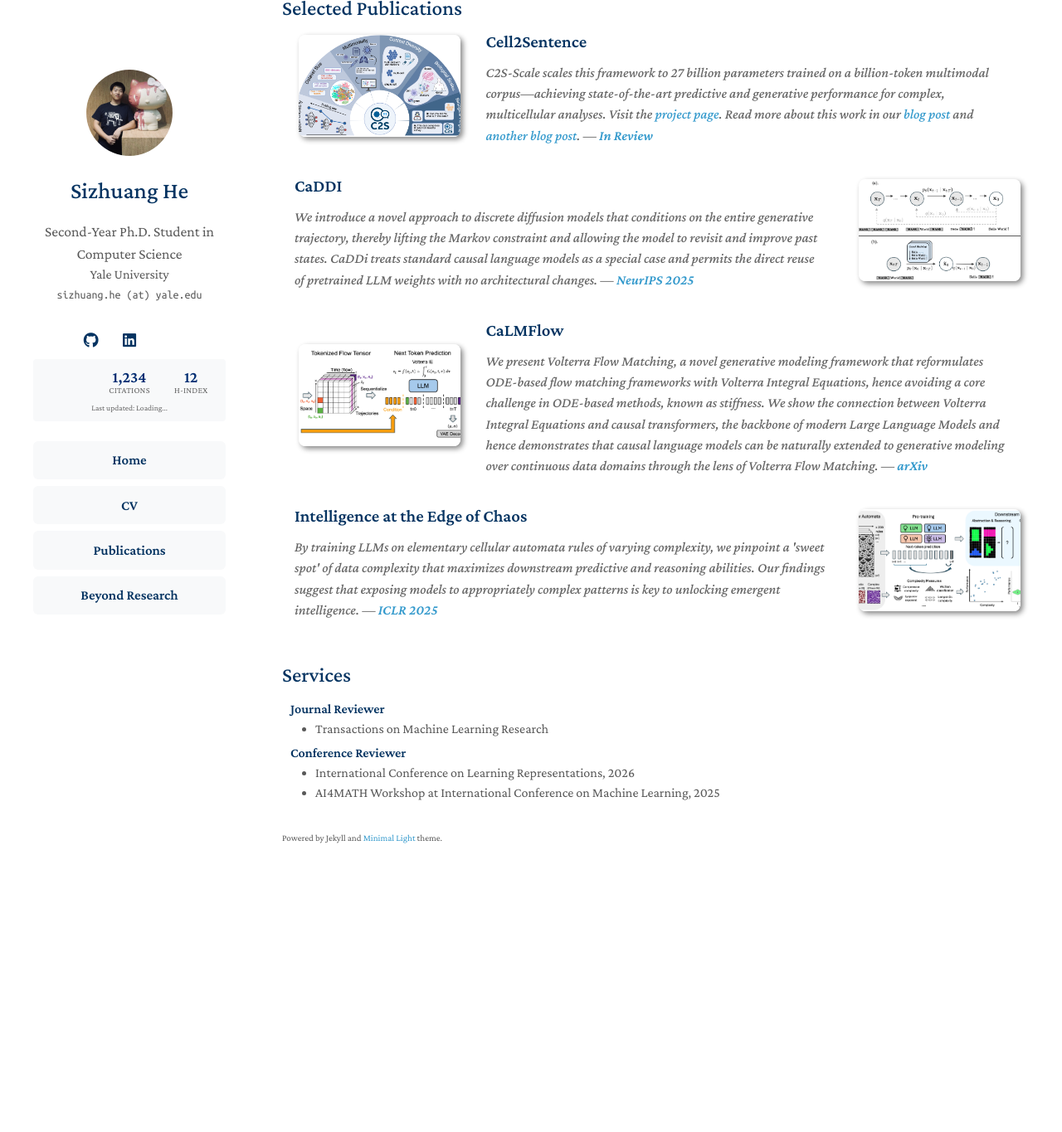
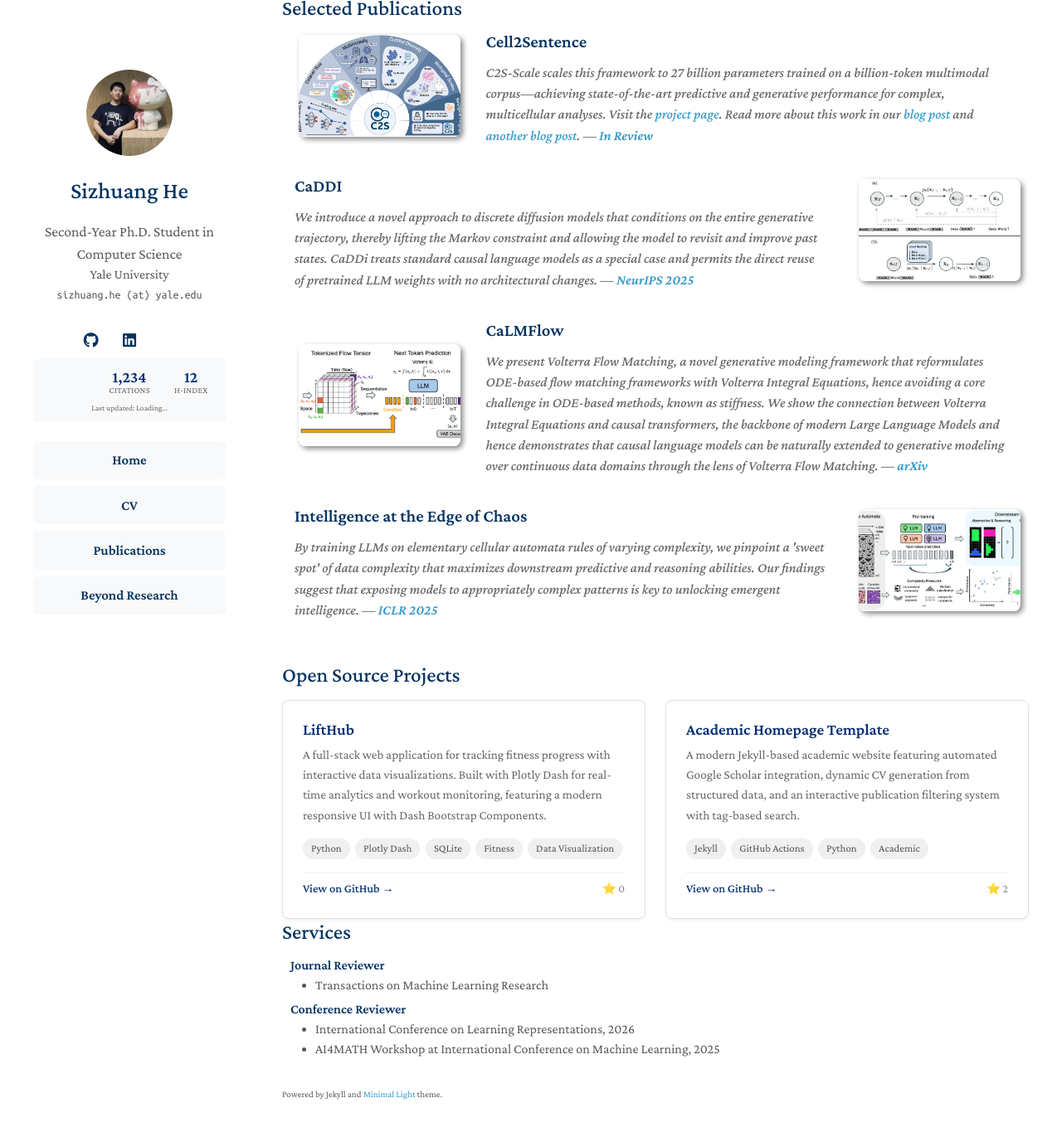
Before and after one commit to SizhuangHe/sizhuanghe.github.io, a Jekyll site: the page built from index.md, in a window 1280 px wide and 1400 px high, scrolled down 543 px. Shown: the top 1365 px of the window at 83% size. Built offline with Jekyll 4.4.1, drawn with Linux system fonts in a browser that asks for light colours; a style sheet for code colours, icons or effects is not loaded; before the commit the page ends 1634 px from its top, so only the background shows below that.

Commit message:
Add LiftHub open source project to homepage
Added LiftHub, a full-stack fitness tracking web application built with Python, Plotly Dash, and SQLite. The project features interactive data visualizations for workout monitoring and progress tracking. Also added the projects section to the homepage to showcase open source contributions.

🤖 Generated with [Claude Code](https://claude.com/claude-code)

Co-Authored-By: Claude <noreply@anthropic.com>

```diff
--- a/_data/projects.yml
+++ b/_data/projects.yml
@@ -1,4 +1,15 @@
 projects:
+- name: LiftHub
+  description: A full-stack web application for tracking fitness progress with interactive data visualizations. Built with Plotly Dash for real-time analytics and workout monitoring, featuring a modern responsive UI with Dash Bootstrap Components.
+  github: https://github.com/SizhuangHe/lifthub
+  tags:
+  - Python
+  - Plotly Dash
+  - SQLite
+  - Fitness
+  - Data Visualization
+  stars: 0
+
 - name: Academic Homepage Template
   description: A modern Jekyll-based academic website featuring automated Google Scholar
     integration, dynamic CV generation from structured data, and an interactive publication
--- a/index.md
+++ b/index.md
@@ -8,4 +8,6 @@ layout: homepage
 
 {% include_relative _includes/selected-publications.md %}
 
+{% include_relative _includes/projects.md %}
+
 {% include_relative _includes/services.md %}
```
